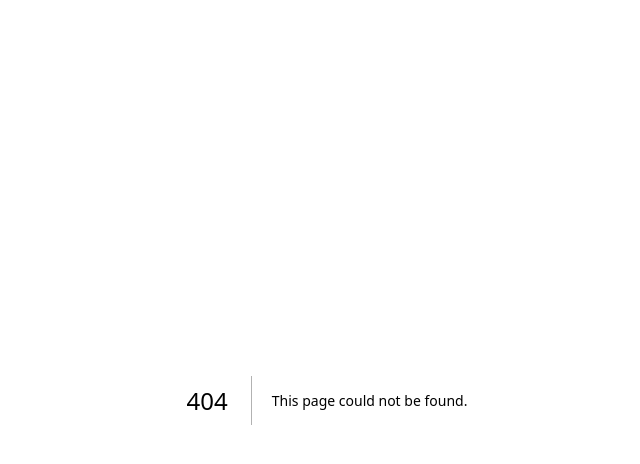
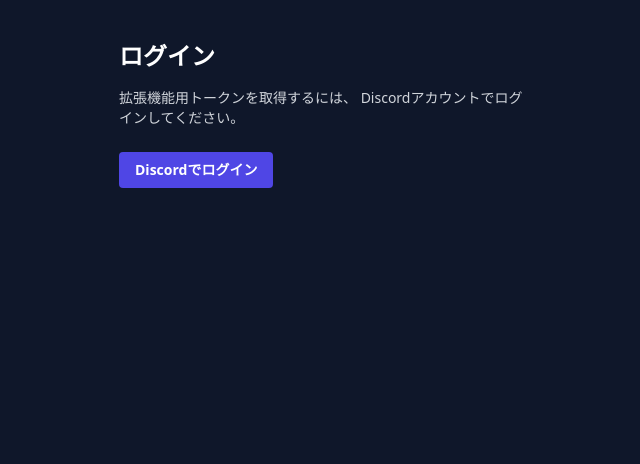
Before and after one commit to pad-duelist/GBF-Raid-ID-Relay, a Next.js app: page /login in a window 1280 px wide. Before the commit this address had no page. Shown: the top 464 px of the page, without its empty margins (313-953 px from the left). Built offline with nearby package versions, Linux system fonts and the light colour scheme; no server answers.

Commit message:
Discordtaiou

```diff
--- a/app/extension-token/page.tsx
+++ b/app/extension-token/page.tsx
@@ -135,9 +135,9 @@
 
   return (
     <div className="mx-auto max-w-xl px-4 py-8">
-      <h1 className="mb-4 text-2xl font-bold">拡張機能用トークン</h1>
+      <h1 className="mb-4 text-2xl font-bold text-white">拡張機能用トークン</h1>
 
-      <p className="mb-4 text-sm text-gray-700">
+      <p className="mb-4 text-sm text-gray-300">
         このトークンを
         <strong>Chrome拡張のオプション画面</strong>
         に貼り付けることで、拡張機能から送信されたIDと、あなたのアカウントが紐づきます。
@@ -145,22 +145,30 @@
         トークンは<strong>他人に見せない</strong>ようにしてください。
       </p>
 
-      {state.loading && <p>読み込み中です…</p>}
+      {state.loading && <p className="text-sm text-gray-300">読み込み中です…</p>}
 
       {!state.loading && state.error && (
-        <p className="text-sm text-red-600">{state.error}</p>
+        <p className="text-sm text-red-400">
+          {state.error}{" "}
+          <a
+            href="/login"
+            className="underline text-blue-300 hover:text-blue-200"
+          >
+            ログインページへ
+          </a>
+        </p>
       )}
 
       {!state.loading && !state.error && (
         <div className="space-y-4">
           <div>
-            <label className="mb-1 block text-sm font-medium text-gray-700">
+            <label className="mb-1 block text-sm font-medium text-gray-200">
               現在のトークン
             </label>
             <div className="flex items-center gap-2">
               <input
                 type="text"
-                className="flex-1 rounded border border-gray-300 bg-gray-50 px-2 py-1 text-xs"
+                className="flex-1 rounded border border-gray-600 bg-gray-900 px-2 py-1 text-xs text-gray-100"
                 readOnly
                 value={state.token ?? ""}
               />
@@ -173,7 +181,7 @@
                 コピー
               </button>
             </div>
-            <p className="mt-1 text-xs text-gray-500">
+            <p className="mt-1 text-xs text-gray-400">
               拡張機能のオプション画面にある「拡張機能用トークン」に、この値を貼り付けてください。
             </p>
           </div>
@@ -182,12 +190,12 @@
             <button
               type="button"
               onClick={handleRotate}
-              className="rounded bg-red-600 px-4 py-2 text-sm font-semibold text白 hover:bg-red-700 disabled:opacity-50"
+              className="rounded bg-red-600 px-4 py-2 text-sm font-semibold text-white hover:bg-red-700 disabled:opacity-50"
               disabled={state.loading}
             >
               トークンを再発行する
             </button>
-            <p className="mt-1 text-xs text-gray-500">
+            <p className="mt-1 text-xs text-gray-400">
               再発行すると、古いトークンを設定している拡張機能は送信できなくなります。
             </p>
           </div>
--- /dev/null
+++ b/app/login/page.tsx
@@ -0,0 +1,35 @@
+// app/login/page.tsx
+"use client";
+
+import { supabaseBrowserClient } from "@/lib/supabaseClient";
+
+export default function LoginPage() {
+  const supabase = supabaseBrowserClient;
+
+  const handleDiscordLogin = async () => {
+    await supabase.auth.signInWithOAuth({
+      provider: "discord",
+      options: {
+        // ログイン後に戻したいURL（拡張トークンページに戻す）
+        redirectTo: `${window.location.origin}/extension-token`,
+      },
+    });
+  };
+
+  return (
+    <div className="mx-auto max-w-md px-4 py-10">
+      <h1 className="mb-4 text-2xl font-bold text-white">ログイン</h1>
+      <p className="mb-6 text-sm text-gray-300">
+        拡張機能用トークンを取得するには、
+        Discordアカウントでログインしてください。
+      </p>
+      <button
+        type="button"
+        onClick={handleDiscordLogin}
+        className="rounded bg-indigo-600 px-4 py-2 text-sm font-semibold text-white hover:bg-indigo-700"
+      >
+        Discordでログイン
+      </button>
+    </div>
+  );
+}
```
